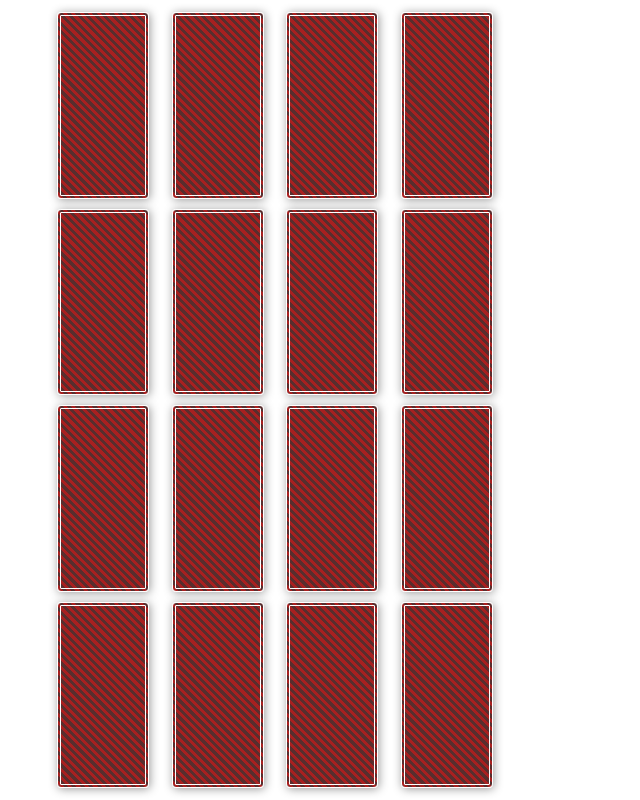
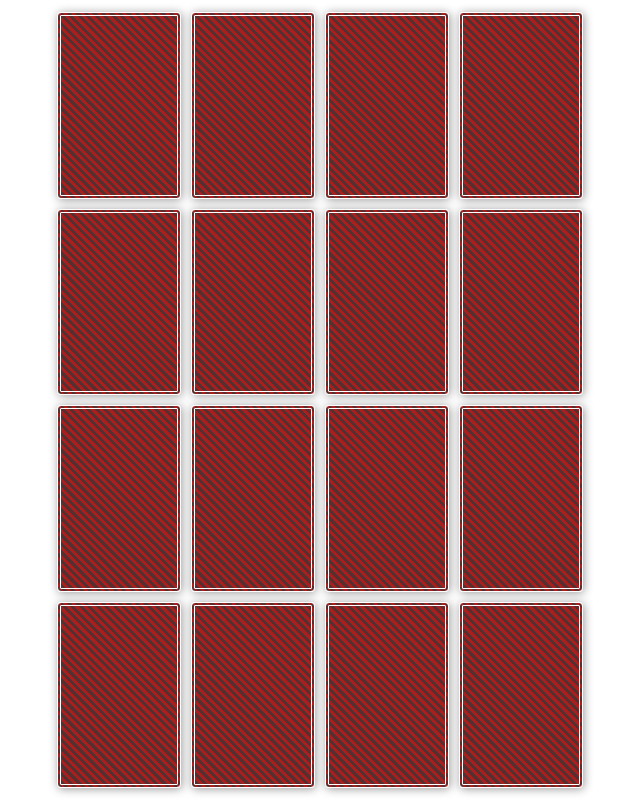
Before and after one commit to andrrrl/flipcards, a website: page index.html in a window 1280 px wide. Shown: the whole page, without its empty margins (359-999 px from the left). Drawn offline with Linux system fonts and the light colour scheme.

Commit message:
feat: change card width

```diff
--- a/styles.css
+++ b/styles.css
@@ -23,7 +23,7 @@
 	display: flex;
 	justify-content: center;
 	padding: 10px;
-	width: 4em;
+	width: 6em;
 
 	/* defaults */
 
```
